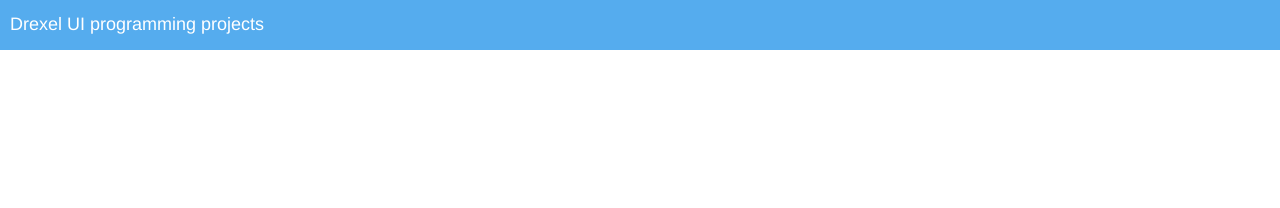
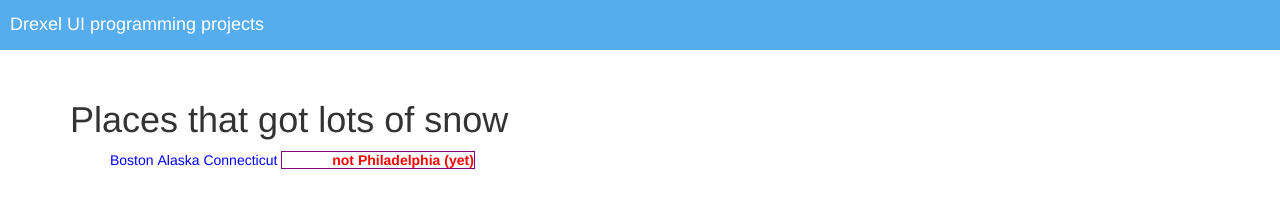
Before and after one commit to kevinrobinson/drexel-ui-programming, a website: page v1/public/demo1.html in a window 1280 px wide. Drawn offline with nearby package versions, Linux system fonts and the light colour scheme; no server answers.

Commit message:
Adding on to v1 during Monday class

```diff
--- a/v1/public/demo1.html
+++ b/v1/public/demo1.html
@@ -16,6 +16,41 @@
     <!-- Scripts that are on our site or elsewhere on the internet.  These are downloaded and run as part of this HTML page. -->
     <script src="//code.jquery.com/jquery-1.11.1.min.js"></script>
     <script src="//cdnjs.cloudflare.com/ajax/libs/lodash.js/2.4.1/lodash.js"></script>
+
+
+
+
+
+
+    <style>
+      li {
+        color: blue;
+        display: inline;
+      }
+
+      li.philly {
+        color: red;
+        font-weight: bold;
+        border: 1px solid purple;
+        margin-top: 20px;
+        padding-left: 50px;
+      }
+
+    </style>
+
+
+
+
+
+
+
+
+
+
+
+
+
+
   </head>
   <body>
 
@@ -24,6 +59,13 @@
       <h1 class="navbar-text">Drexel UI programming projects</h1>
     </nav>
     <div class="container content">
+      <h1>Places that got lots of snow</h1>
+      <ul>
+        <li>Boston</li>
+        <li>Alaska</li>
+        <li>Connecticut</li>
+        <li class="philly">not Philadelphia (yet)</li>
+      </ul>
     </div>
 
 
@@ -113,10 +155,14 @@
       }
 
       function main() {
-        searchTweets('kanye')
-          .then(function(response) { return response.statuses; })
-          .then(render);
-      };
+        var tweetsPromise = searchTweets('snow');
+        tweetsPromise.then(function(response) {
+          var tweetTexts = response.statuses.map(function(tweet) {
+            return tweet.text;
+          });
+          $('.content').append(tweetTexts.join("\n"));
+        });
+      }
 
       // This is where it actually starts running, after the browser finishes
       // loading the HTML document.
@@ -126,5 +172,6 @@
     <!-- Another script that we want the browser to download and run;
     this one is tagged with `async` so the browser knows it's lower priority -->
     <script async src="//platform.twitter.com/widgets.js"></script>
+
   </body>
 </html>
```
Also changed, not shown: v1/server.js (+25 -1 lines).
